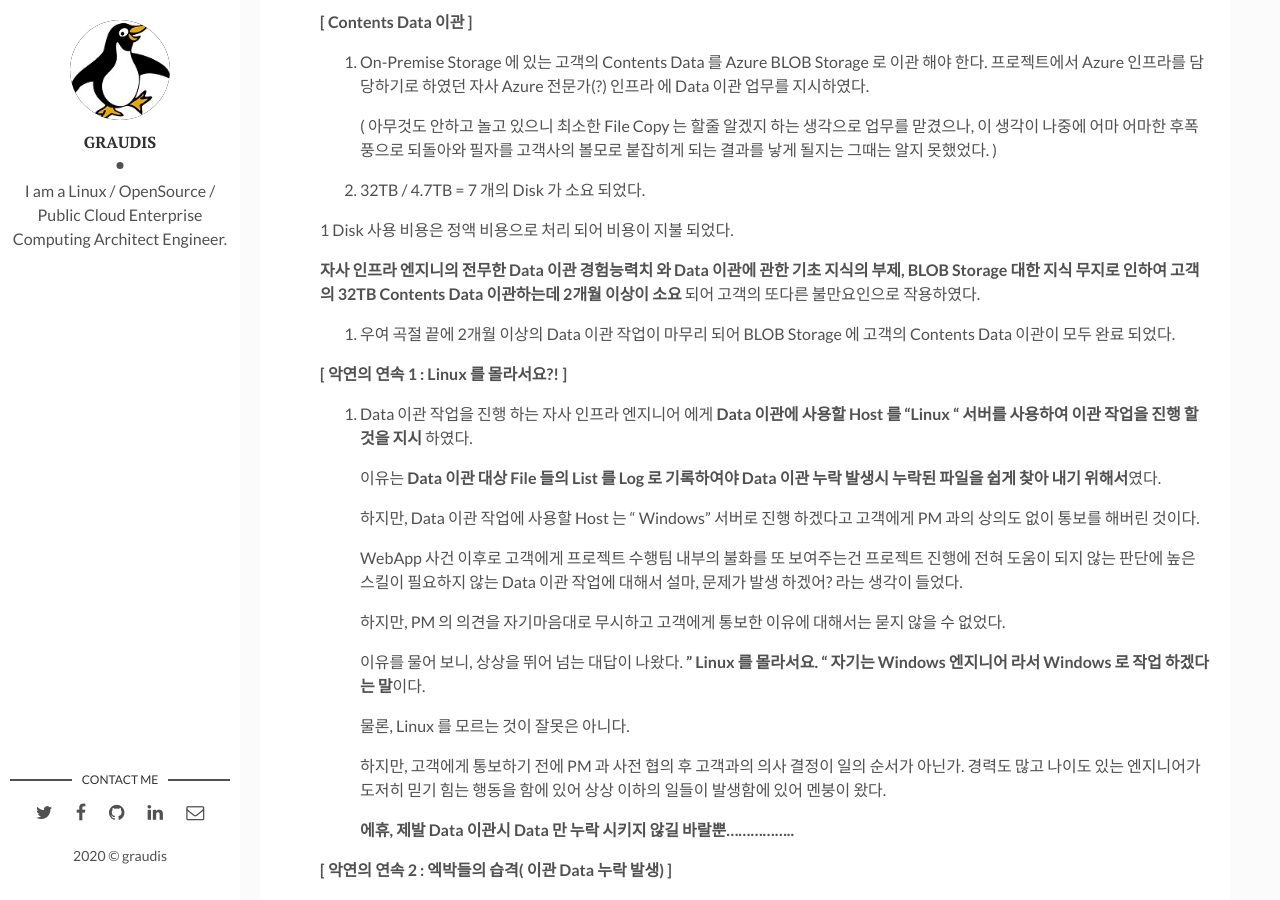
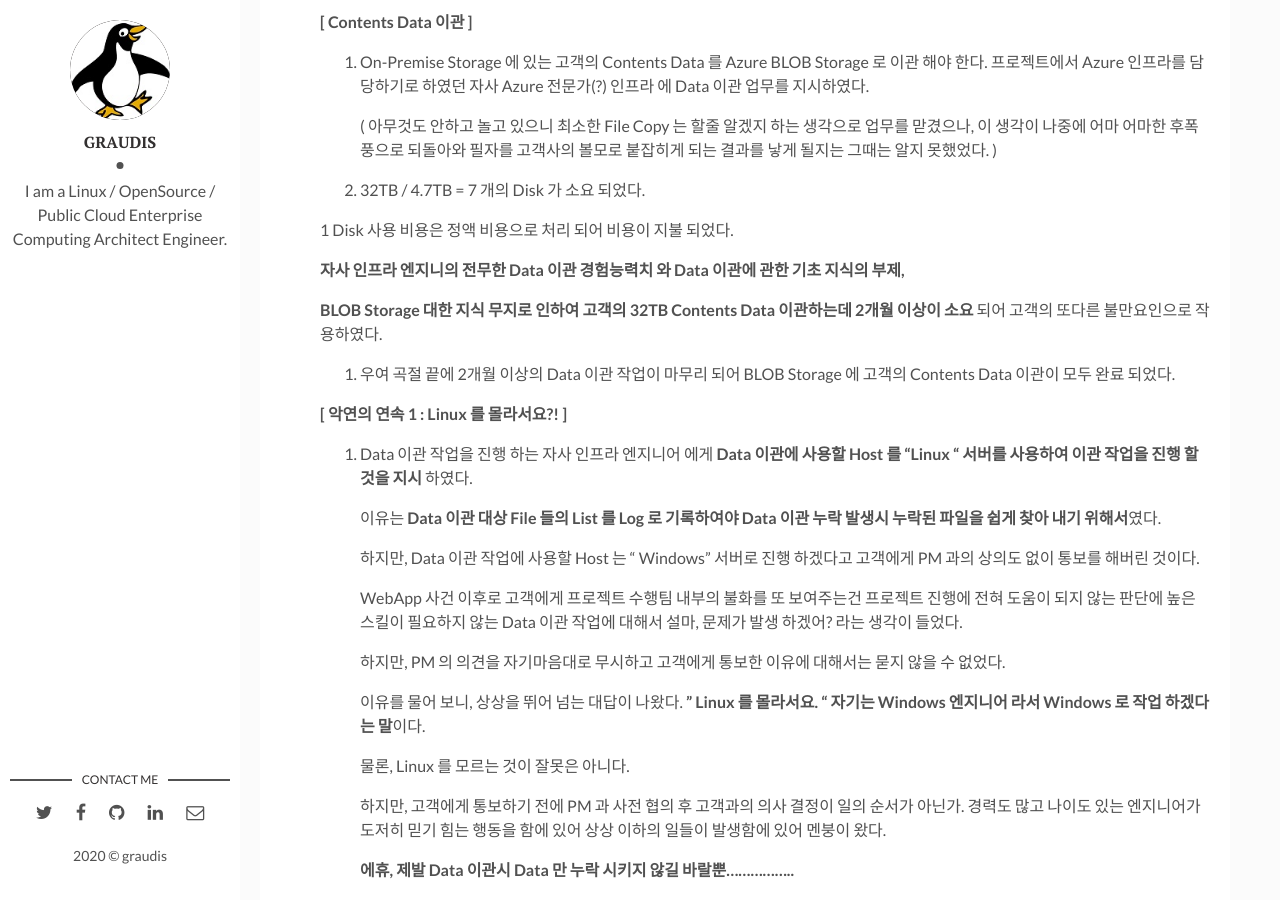
Before and after one commit to graudis/graudis.github.io, a Jekyll site: the page built from _posts/2020-10-11-azure-webapp-6.md, in a window 1280 px wide and 900 px high, scrolled down 2926 px. Built offline with Jekyll 4.4.1, drawn with Linux system fonts in a browser that asks for light colours.

```diff
--- a/_posts/2020-10-11-azure-webapp-6.md
+++ b/_posts/2020-10-11-azure-webapp-6.md
@@ -162,7 +162,9 @@ tags: cloud azure MS
 
    1 Disk 사용 비용은 정액 비용으로 처리 되어 비용이 지불 되었다.
 
-   **자사 인프라 엔지니의 전무한 Data 이관 경험능력치 와 Data 이관에 관한 기초 지식의 부제, BLOB Storage 대한 지식 무지로 인하여 고객의 32TB Contents Data 이관하는데 2개월 이상이 소요** 되어 고객의 또다른 불만요인으로 작용하였다.
+   **자사 인프라 엔지니의 전무한 Data 이관 경험능력치 와 Data 이관에 관한 기초 지식의 부제,**
+
+   **BLOB Storage 대한 지식 무지로 인하여 고객의 32TB Contents Data 이관하는데 2개월 이상이 소요** 되어 고객의 또다른 불만요인으로 작용하였다.
 
 
 
```
